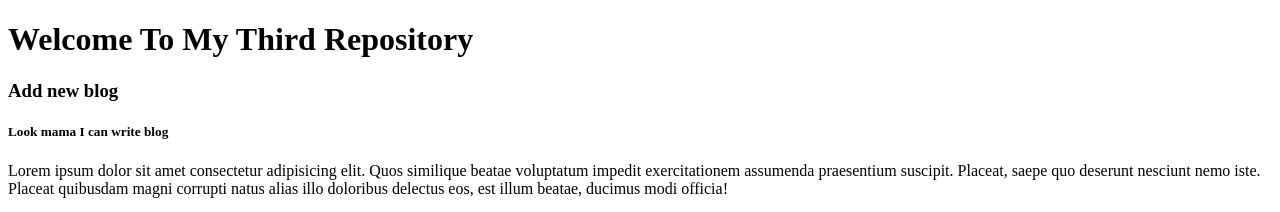
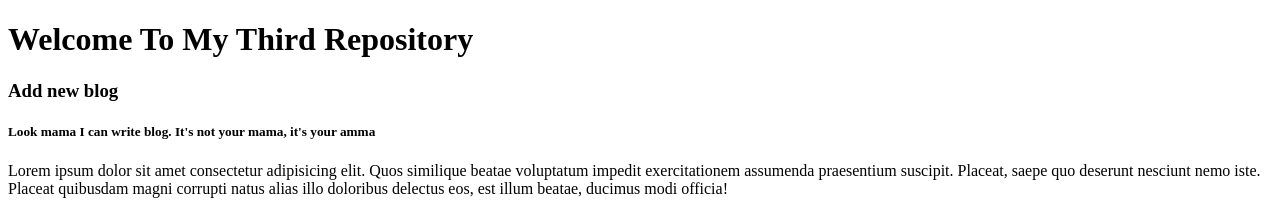
Before and after one commit to mahmudurbd/my-third-repo, a plain HTML site: page index.html in a window 1280 px wide. Shown: the top 212 px of the page. Drawn offline with Linux system fonts and the light colour scheme.

Commit message:
amma is angry

```diff
--- a/index.html
+++ b/index.html
@@ -10,7 +10,7 @@
     <h1>Welcome To My Third Repository</h1>
     <div>
         <h3>Add new blog</h3>
-        <h5>Look mama I can write blog</h5>
+        <h5>Look mama I can write blog. It's not your mama, it's your amma</h5>
         <p>Lorem ipsum dolor sit amet consectetur adipisicing elit. Quos similique beatae voluptatum impedit exercitationem assumenda praesentium suscipit. Placeat, saepe quo deserunt nesciunt nemo iste. Placeat quibusdam magni corrupti natus alias illo doloribus delectus eos, est illum beatae, ducimus modi officia!</p>
     </div>
     <img src="makeup.jpg" alt="">
```
